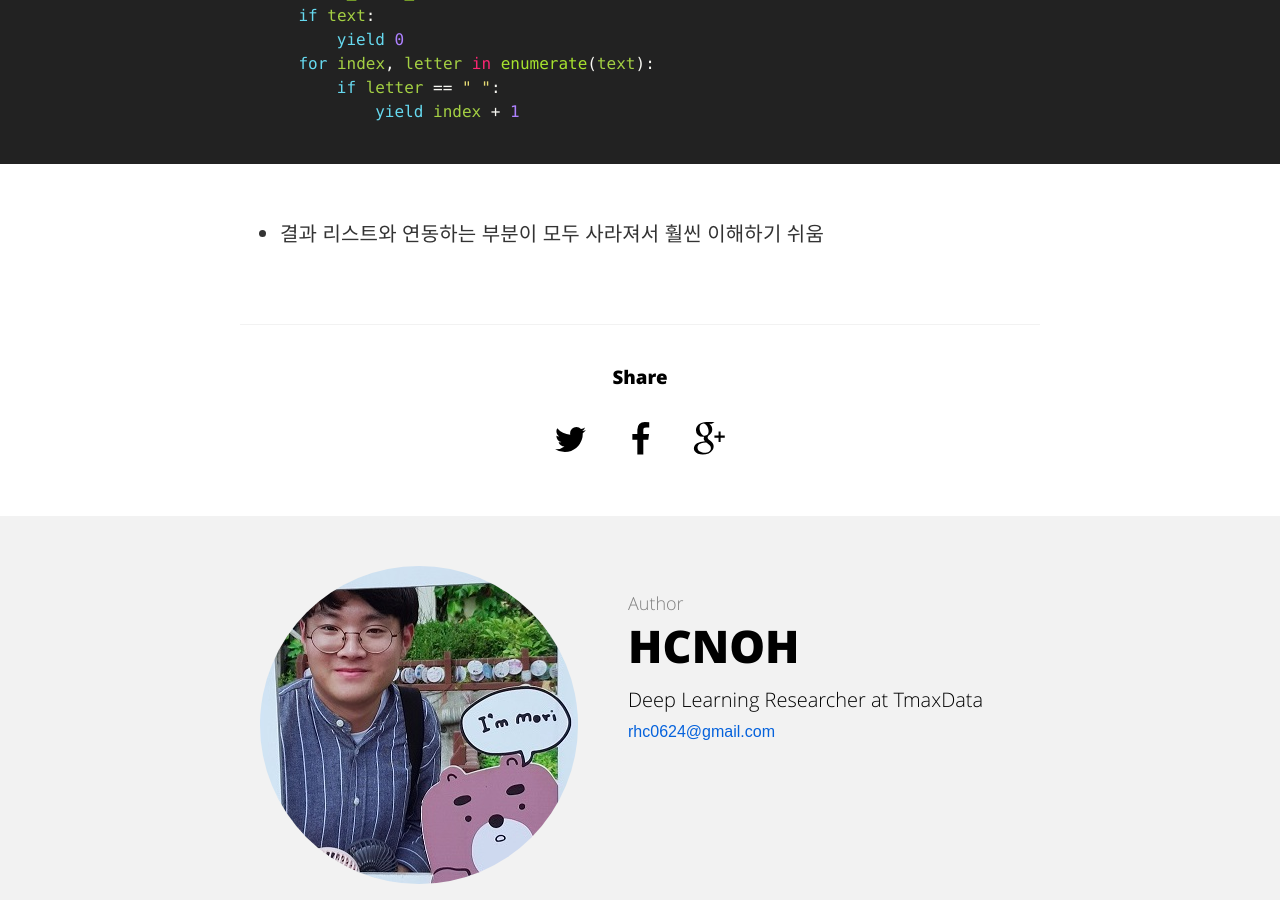
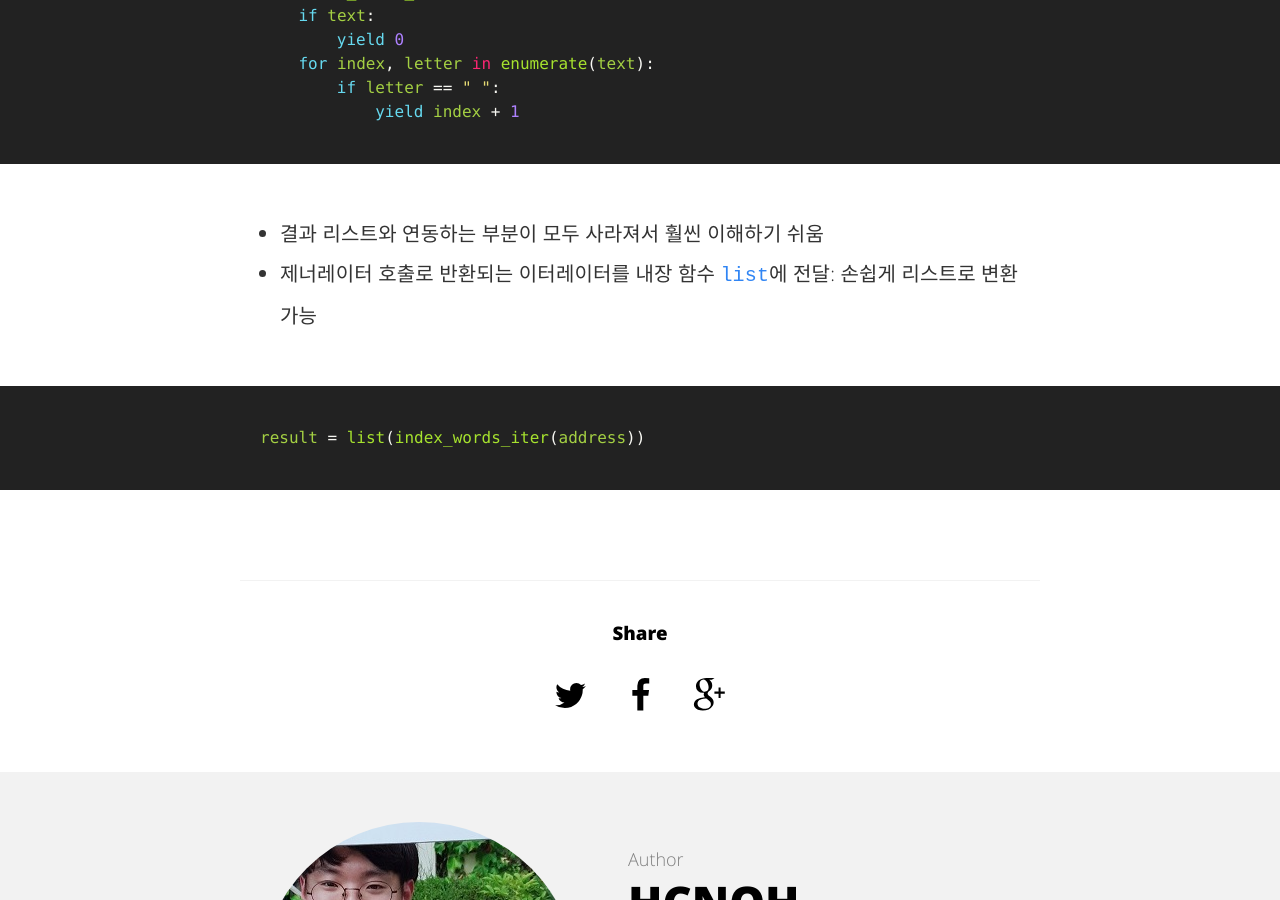
Before and after one commit to hcnoh/blog-prev, a Jekyll site: the page built from _posts/2018-09-27-effective-python-way16.md, in a window 1280 px wide and 900 px high, scrolled down 2081 px. Built offline with Jekyll 4.4.1, drawn with Linux system fonts in a browser that asks for light colours; comment, search, counter and statistics services are not loaded.

Commit message:
Update 2018-09-27-effective-python-way16.md

```diff
--- a/_posts/2018-09-27-effective-python-way16.md
+++ b/_posts/2018-09-27-effective-python-way16.md
@@ -47,3 +47,7 @@ def index_words_iter(text):
             yield index + 1
 {% endhighlight %}
 - 결과 리스트와 연동하는 부분이 모두 사라져서 훨씬 이해하기 쉬움
+- 제너레이터 호출로 반환되는 이터레이터를 내장 함수 `list`에 전달: 손쉽게 리스트로 변환 가능
+{% highlight python %}
+result = list(index_words_iter(address))
+{% endhighlight %}
```
